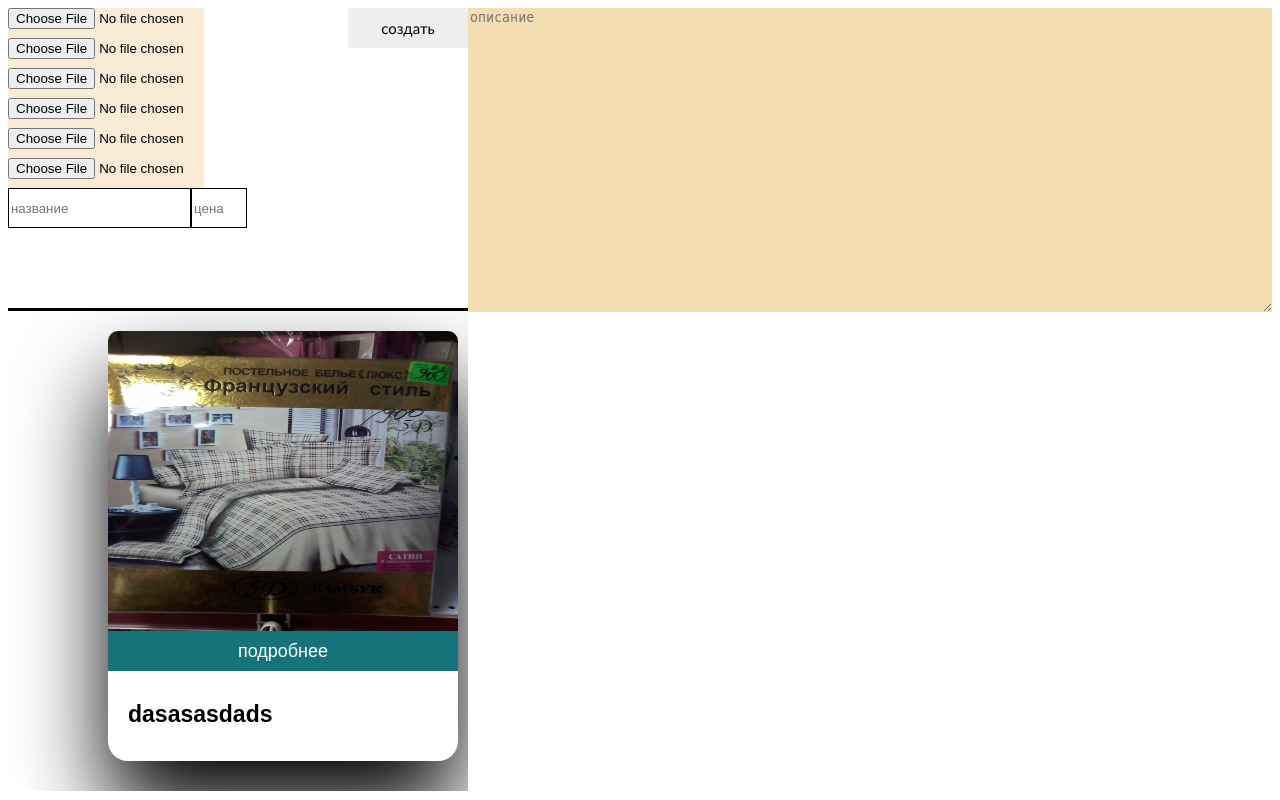
After one commit to DAHULF/denchicsDuga, a PHP site: page /adminPanel.htm in a window 1280 px wide. The commit adds this page. Run offline with PHP 8.4, Linux system fonts and the light colour scheme.

Commit message:
demo admin

```diff
--- /dev/null
+++ b/adminPanel.htm
@@ -0,0 +1,37 @@
+<!DOCTYPE html>
+<html lang="en">
+<head>
+  <meta charset="UTF-8">
+  <meta name="viewport" content="width=device-width, initial-scale=1.0">
+  <link rel="stylesheet" href="style/admin.css">
+  <link rel="stylesheet" href="style/item.css">
+  <title>Document</title>
+</head>
+<body>
+  <div class="create-card">
+    <form>
+      <textarea type="pattern" placeholder="описание" class="description-item" rows="0" maxlength="600"></textarea>
+      <button type="submit" class="btn btn-submit">создать</button>
+      <input type="file" class="one-import file-item">
+      <input type="file" class="two-import file-item">
+      <input type="file" class="three-import file-item">
+      <input type="file" class="four-import file-item">
+      <input type="file" class="five-import file-item">
+      <input type="file" class="six-import file-item">
+      <input type="text" placeholder="название" class="txt-item txt-name">
+      <input type="number" placeholder="цена" class="txt-item txt-price">
+    </form>
+  </div>
+  <div class="cards" overflow-y:scroll>
+    <div class="block-item">
+      <div class="card-item">
+        <img src="img/fiveBG.jpg" class="item-img">
+        <div class="margin-item">
+          <a href="#"><button class="btn-item">подробнее</button></a>
+          <h2 class="item-name">dasasasdads</h2>
+        </div>
+        </div>
+    </div>
+  </div>
+</body>
+</html>
--- /dev/null
+++ b/style/admin.css
@@ -0,0 +1,73 @@
+.btn {
+  border: 0;
+  font-family: 'Gill Sans', 'Gill Sans MT', Calibri, 'Trebuchet MS', sans-serif;
+  width: 120px;
+  height: 40px;
+  font-size: 15px;
+  outline: none;
+  text-decoration: none;
+}
+.delete-item {
+  border-radius: 0 0 20px 0;
+  position: relative;
+  float: right;
+  left: 240px;
+  background-color: #cf1111;
+  color:white;
+}
+.delete-item:hover {
+  background-color: #ee3434;
+}
+.delete-item:active {
+  background-color: white;
+}
+.edit-item {
+  border-radius: 0 0 0 20px;
+  position: relative;
+  float: right;
+  left: 120px;
+  top: 80px;
+  background-color: #1971ff;
+  color: white;
+}
+.edit-item:hover {
+  background-color: #5a98fc;
+  color: white;
+}
+.edit-item:active {
+  background-color: white;
+}
+form {
+  border-width: 0 0 3px 0;
+  border-color: black;
+  border-style: solid;
+  height: 300px;
+}
+.file-item {
+  position: relative;
+  margin: 0px;
+  display: flex;
+  background-color: antiquewhite;
+  height: 30px;
+  width: 196px;
+}
+.txt-item {
+  margin: 0px;
+  position: relative;
+  float: left;
+  border: 1px solid black;
+  height: 36px;
+}
+.description-item {
+  border:0;
+  background-color: wheat;
+  float: right;
+  height: 100%;
+  width: 800px;
+}
+.txt-price {
+  width: 50px;
+}
+.btn-submit {
+  float: right;
+}
--- a/style/item.css
+++ b/style/item.css
@@ -3,7 +3,6 @@
   overflow-y: scroll
 }
 .card-item {
-  overflow: hidden;
   border-radius: 20px;
   box-shadow: 0px 50px 90px black;
   margin-top: 20px;
@@ -14,9 +13,10 @@
   height: 430px;
 }
 .item-name {
-  font-size: 30px;
+  font-size: 23px;
   float: left;
-  margin: 20px;
+  margin-left: 20px;
+  margin-top: 30px;
   font-family: sans-serif;
 }
 .btn-item {
```
Also changed, not shown: admin.htm (+7 -5 lines), style/style.css (+20 -10 lines).
